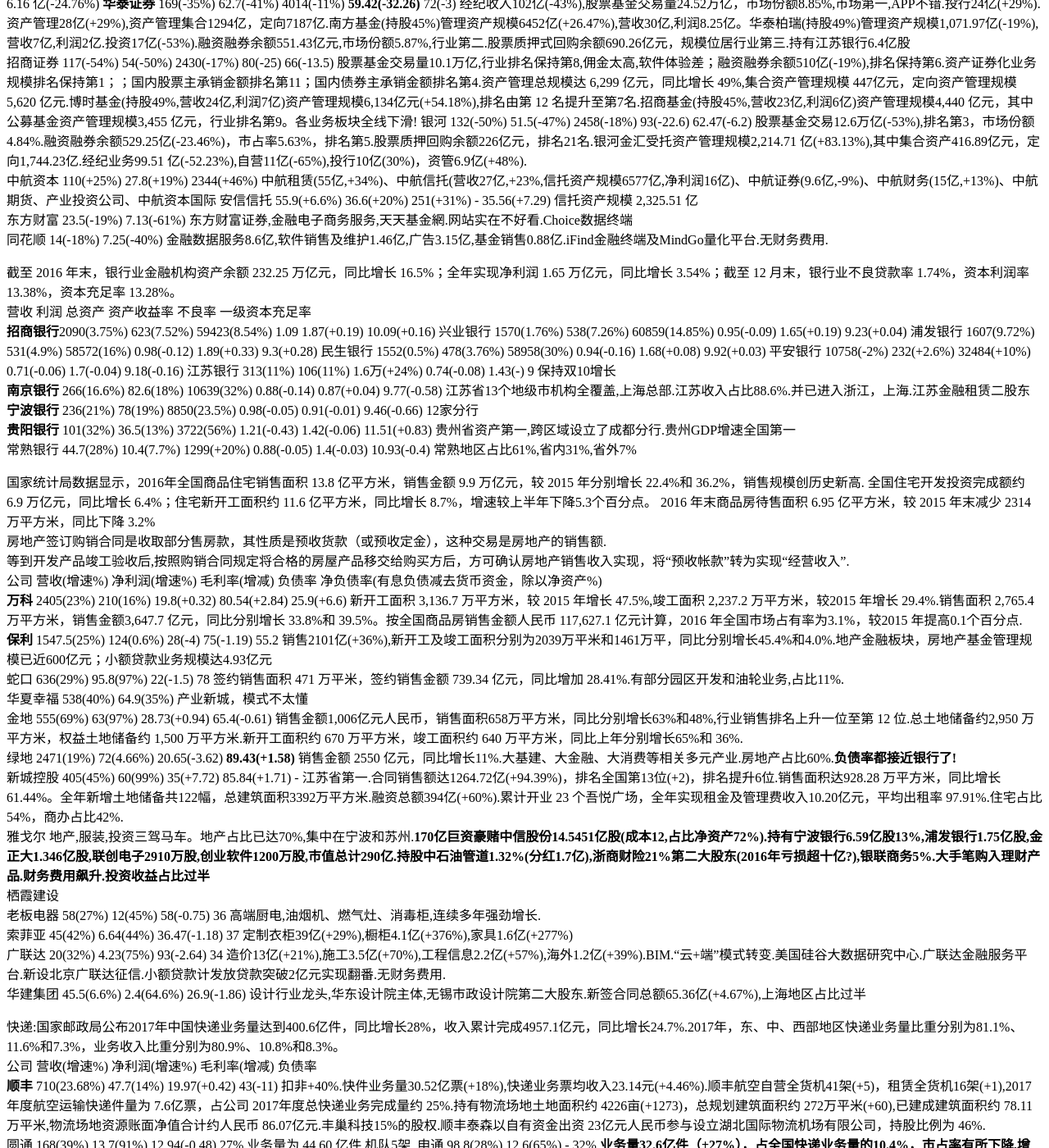
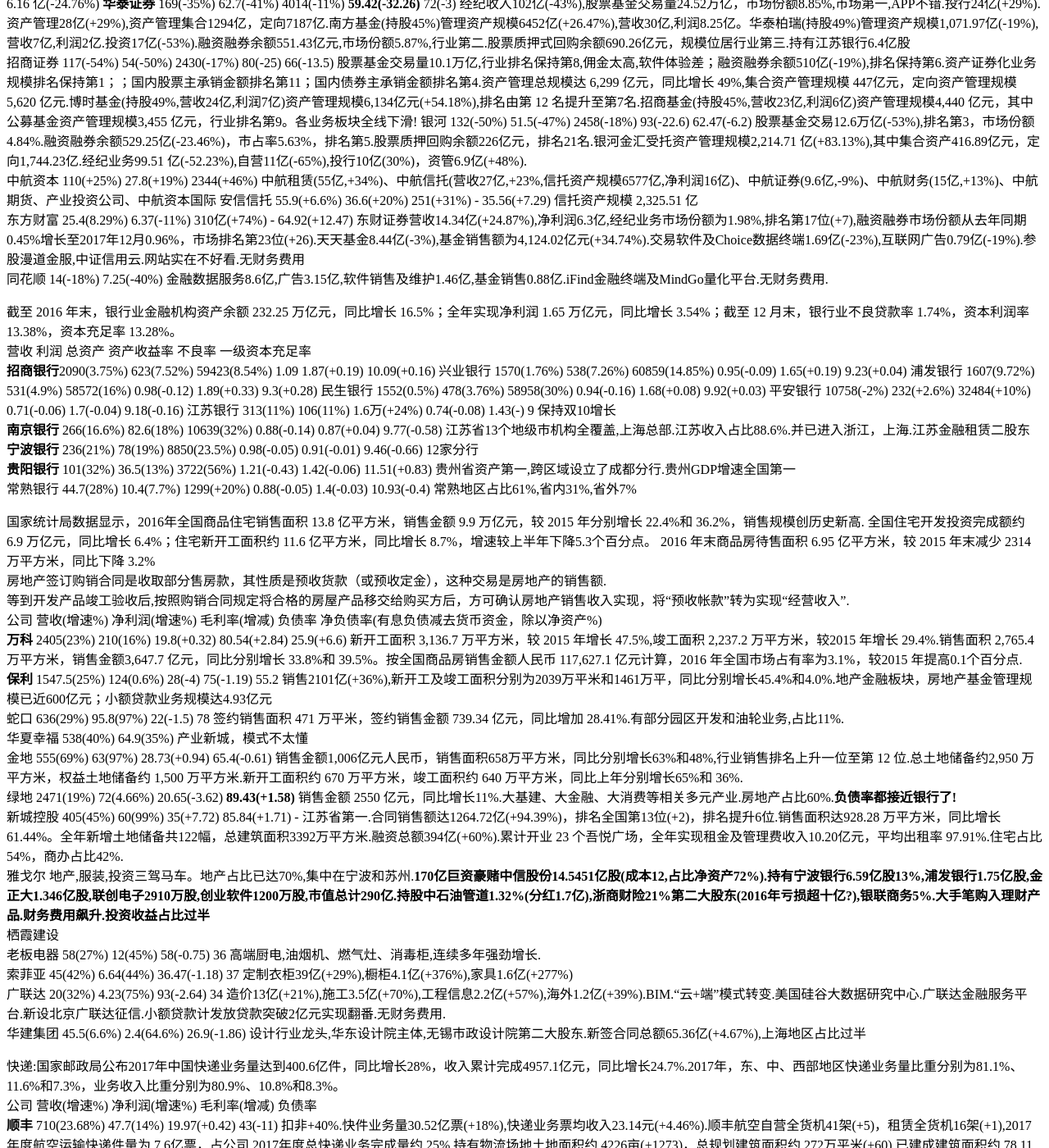
Before and after one commit to kingofhawks/kingofhawks.github.io, a Jekyll site: the page built from _posts/2017-11-24-重点上市公司2017年报汇总.md, in a window 1280 px wide and 1400 px high, scrolled down 5170 px. Shown: the whole window at 82% size. Built offline with Jekyll 4.4.1, drawn with Linux system fonts in a browser that asks for light colours; our own code applies the rules of GitHub Pages for plain Markdown files; some of the changed text lies outside the part shown.

Commit message:
update post

```diff
--- a/_posts/2017-11-24-重点上市公司2017年报汇总.md
+++ b/_posts/2017-11-24-重点上市公司2017年报汇总.md
@@ -132,17 +132,17 @@
 
 
 公司        营收(增速%)       净利润(增速%)      总资产(增速)   净资本/净资产%    资产负债率%
-**中信证券** 380(-32%)        103(-47%)          5974(-3%)     78.66            68.51(-1.05)   财务杠杆率3.18 倍.股权融资主承销2,408 亿元，市场份额 11.76%，行业第一；债券主承销规模 3,797 亿元，市场份额 2.55%，排名同业第二；境内并购交易规模 1,197 亿元，市场份额 14.15%，排名行业第一；股票基金交易总量14.92万亿，市场份额5.72%，排名行业第二；资产管理规模1.8万亿，市场份额 10.5%，行业第一,其中集合1816亿,定向15900亿,管理费收入21亿.融资融券余额626.76亿(-15%),市场份额 6.67%，排名行业第一；新三板股票发行人民币 141 亿元，市场份额 10.15%，市场排名第一。经纪收入121亿(-44%),资管71亿(-7%),投资49亿(-72%),投行52亿(+16%).金石投资营收32亿,利润16.7亿.中信期货营收10亿,利润3.6亿.华夏基金持股62%,管理资产10,058.46 亿(+16.37%),营收41亿,利润14.6亿.
-**国泰君安**  257.65(-31%)     98(-37%)         4117(-9%)      89(-5)            61.66        各项指标TOP3.经纪70亿(-60%),投行35(14%),资产管理23(6.85%),利息45.55(-16%)，投资77(-16%).融资融券余额577.35亿元，市场份额 6.15%，行业第2.股票基金交易量13.8万亿,市场份额5.09%，排名行业第3.资产管理规模为8,464.26亿(+39.08%),营业收入21.11亿，净利润8.45亿.国联安基金管理规模411亿，营业收入4.95亿，利润1.34亿.国泰君安期货营业收入9.71亿元，净利润3.13亿.上海证券持股51%,营业收入43.22 亿元，净利润 22.39 亿.
+**中信证券**380(-32%)        103(-47%)          5974(-3%)     78.66            68.51(-1.05)   财务杠杆率3.18 倍.股权融资主承销2,408 亿元，市场份额 11.76%，行业第一；债券主承销规模 3,797 亿元，市场份额 2.55%，排名同业第二；境内并购交易规模 1,197 亿元，市场份额 14.15%，排名行业第一；股票基金交易总量14.92万亿，市场份额5.72%，排名行业第二；资产管理规模1.8万亿，市场份额 10.5%，行业第一,其中集合1816亿,定向15900亿,管理费收入21亿.融资融券余额626.76亿(-15%),市场份额 6.67%，排名行业第一；新三板股票发行人民币 141 亿元，市场份额 10.15%，市场排名第一。经纪收入121亿(-44%),资管71亿(-7%),投资49亿(-72%),投行52亿(+16%).金石投资营收32亿,利润16.7亿.中信期货营收10亿,利润3.6亿.华夏基金持股62%,管理资产10,058.46 亿(+16.37%),营收41亿,利润14.6亿.
+**国泰君安** 257.65(-31%)     98(-37%)         4117(-9%)      89(-5)            61.66        各项指标TOP3.经纪70亿(-60%),投行35(14%),资产管理23(6.85%),利息45.55(-16%)，投资77(-16%).融资融券余额577.35亿元，市场份额 6.15%，行业第2.股票基金交易量13.8万亿,市场份额5.09%，排名行业第3.资产管理规模为8,464.26亿(+39.08%),营业收入21.11亿，净利润8.45亿.国联安基金管理规模411亿，营业收入4.95亿，利润1.34亿.国泰君安期货营业收入9.71亿元，净利润3.13亿.上海证券持股51%,营业收入43.22 亿元，净利润 22.39 亿.
 海通证券     280(-26%)         80(-49%)         5608(-2.7%)    77.7(-15)         73.3(-0.76)   经纪85亿(-48%),投行21亿(+20%),资管18亿(-49%),自营83亿(-7%)，直投10亿(-9%),融资租赁20亿(19%),境外39亿(+10%).股票基金交易金额占比4.47%，排名第六.融资类业务规模达到1406 亿元（含海通资管公司），排名行业第一。海通资管公司、海富通基金(持股51%)和富国基金(持股28%)的资产管理总规模达到 1.48 万亿元，增长57%
-广发证券  207(-38%)        80(-39%)         3598(-14%)     93.22(+5.48)      70.32(-3.16)   行业前5.投资银行业务收入27.38亿(+32.55%)；财富管理业务收入89.39亿元(-49%)；交易及机构客户服务收入22.67亿(-64.04%)；投资管理收入61.82 亿(+6.12%).股票基金成交量 11.83 万亿，行业排名第5位.融资融券余额540.85亿(-19.18%)，市场占有率5.76%，行业第五.融资融券利息收入41.89亿(-44.13%).广发资管管理资产规模为7168亿(+23%),其中集合3681亿，定向3211亿,管理费净收入19.24亿(+65.53%).广发基金51.13%股权,公募基金规模合计3,047.60亿(-7.66%),行业排名第11.收入24.77亿(-15.25%),净利润7.77亿(-13.07%).易方达基金(持股25%),基金规模4,282.90 亿(-25%)，行业第三,净利润13.40亿(+12.57%).广发信德从事私募股权投资管理业务,收入6.16 亿(-24.76%)
+广发证券     207(-38%)        80(-39%)         3598(-14%)     93.22(+5.48)      70.32(-3.16)   行业前5.投资银行业务收入27.38亿(+32.55%)；财富管理业务收入89.39亿元(-49%)；交易及机构客户服务收入22.67亿(-64.04%)；投资管理收入61.82 亿(+6.12%).股票基金成交量 11.83 万亿，行业排名第5位.融资融券余额540.85亿(-19.18%)，市场占有率5.76%，行业第五.融资融券利息收入41.89亿(-44.13%).广发资管管理资产规模为7168亿(+23%),其中集合3681亿，定向3211亿,管理费净收入19.24亿(+65.53%).广发基金51.13%股权,公募基金规模合计3,047.60亿(-7.66%),行业排名第11.收入24.77亿(-15.25%),净利润7.77亿(-13.07%).易方达基金(持股25%),基金规模4,282.90 亿(-25%)，行业第三,净利润13.40亿(+12.57%).广发信德从事私募股权投资管理业务,收入6.16 亿(-24.76%)
 **华泰证券**  169(-35%)        62.7(-41%)        4014(-11%)  **59.42(-32.26)**   72(-3)        经纪收入102亿(-43%),股票基金交易量24.52万亿，市场份额8.85%,市场第一,APP不错.投行24亿(+29%).资产管理28亿(+29%),资产管理集合1294亿，定向7187亿.南方基金(持股45%)管理资产规模6452亿(+26.47%),营收30亿,利润8.25亿。华泰柏瑞(持股49%)管理资产规模1,071.97亿(-19%),营收7亿,利润2亿.投资17亿(-53%).融资融券余额551.43亿元,市场份额5.87%,行业第二.股票质押式回购余额690.26亿元，规模位居行业第三.持有江苏银行6.4亿股
 招商证券      117(-54%)        54(-50%)         2430(-17%)     80(-25)            66(-13.5)    股票基金交易量10.1万亿,行业排名保持第8,佣金太高,软件体验差；融资融券余额510亿(-19%),排名保持第6.资产证券化业务规模排名保持第1；；国内股票主承销金额排名第11；国内债券主承销金额排名第4.资产管理总规模达 6,299 亿元，同比增长 49%,集合资产管理规模 447亿元，定向资产管理规模 5,620 亿元.博时基金(持股49%,营收24亿,利润7亿)资产管理规模6,134亿元(+54.18%),排名由第 12 名提升至第7名.招商基金(持股45%,营收23亿,利润6亿)资产管理规模4,440 亿元，其中公募基金资产管理规模3,455 亿元，行业排名第9。各业务板块全线下滑!
 银河         132(-50%)         51.5(-47%)       2458(-18%)    93(-22.6)           62.47(-6.2)  股票基金交易12.6万亿(-53%),排名第3，市场份额4.84%.融资融券余额529.25亿(-23.46%)，市占率5.63%，排名第5.股票质押回购余额226亿元，排名21名.银河金汇受托资产管理规模2,214.71 亿(+83.13%),其中集合资产416.89亿元，定向1,744.23亿.经纪业务99.51 亿(-52.23%),自营11亿(-65%),投行10亿(30%)，资管6.9亿(+48%).
-中航资本      110(+25%)      27.8(+19%)         2344(+46%)    中航租赁(55亿,+34%)、中航信托(营收27亿,+23%,信托资产规模6577亿,净利润16亿)、中航证券(9.6亿,-9%)、中航财务(15亿,+13%)、中航期货、产业投资公司、中航资本国际
-安信信托    55.9(+6.6%)    36.6(+20%)      251(+31%)            -                  35.56(+7.29)     信托资产规模 2,325.51 亿
-东方财富   23.5(-19%)      7.13(-61%)     东方财富证券,金融电子商务服务,天天基金網.网站实在不好看.Choice数据终端
-同花顺     14(-18%)         7.25(-40%)     金融数据服务8.6亿,软件销售及维护1.46亿,广告3.15亿,基金销售0.88亿.iFind金融终端及MindGo量化平台.无财务费用.
+中航资本      110(+25%)        27.8(+19%)        2344(+46%)    中航租赁(55亿,+34%)、中航信托(营收27亿,+23%,信托资产规模6577亿,净利润16亿)、中航证券(9.6亿,-9%)、中航财务(15亿,+13%)、中航期货、产业投资公司、中航资本国际
+安信信托     55.9(+6.6%)      36.6(+20%)      251(+31%)            -               35.56(+7.29)     信托资产规模 2,325.51 亿
+东方财富     25.4(8.29%)      6.37(-11%)      310亿(+74%)          -              64.92(+12.47) 东财证券营收14.34亿(+24.87%),净利润6.3亿,经纪业务市场份额为1.98%,排名第17位(+7),融资融券市场份额从去年同期0.45%增长至2017年12月0.96%，市场排名第23位(+26).天天基金8.44亿(-3%),基金销售额为4,124.02亿元(+34.74%).交易软件及Choice数据终端1.69亿(-23%),互联网广告0.79亿(-19%).参股漫道金服,中证信用云.网站实在不好看.无财务费用
+同花顺     14(-18%)         7.25(-40%)     金融数据服务8.6亿,广告3.15亿,软件销售及维护1.46亿,基金销售0.88亿.iFind金融终端及MindGo量化平台.无财务费用.
 
 截至 2016 年末，银行业金融机构资产余额 232.25 万亿元，同比增长 16.5%；全年实现净利润 1.65 万亿元，同比增长 3.54%；截至 12 月末，银行业不良贷款率 1.74%，资本利润率13.38%，资本充足率 13.28%。
            营收             利润           总资产         资产收益率              不良率            一级资本充足率
@@ -190,7 +190,7 @@
 航发动力   222(-5%)      8.9(-13%)       20(-0.53)        69(+7)          3.3(10%/1.49%)      2140     航空发动机占比79%(+8.75%),黎明公司\黎阳动力\南方公司,估值高.对标普拉特—惠特尼,GE,罗尔斯-罗伊斯
 中航飞机  310(+19%)      4.7(14%)        7(-0.55)         40              4.4(222%/1.68%)     2840(+394)      军机运输机运20，轰炸机等.新舟整机1架.C919机身\ARJ21等零部件，国际外包(波音737、空客A320零部件).**估值高**
 中国动力                                                                            中船重工旗下船用动力为主
-**中航光电**   58(23.9%)       7.33(29%)       33.64(+0.06)    52              4.3(43%/7.37%)     2105(+136)       连接器,防务,新能源汽车，大飞机.中航光电精密进入消费电子智能手机
+**中航光电**63.6(8.66%)  8.25(12%)       34.96(+1.32)    52              4.3(43%/7.37%)     2105(+136)       连接器全球行业综合排名提升至第十三。电连接器占比58%.防务,新能源汽车，大飞机.中航光电精密进入消费电子智能手机.估值略高.
 **中航沈飞**  沈飞集团
 
 TMT
@@ -198,10 +198,10 @@
 海康威视   319(26%)        74(26%)         41.58(+1.48)    全球最大的安防厂商,行业垄断地位,业绩持续高增长,无财务费用
 康德新    74(43%)          14(40%)         37.34(-176)     50 高分子材料(光学膜占比78%),互联网智能应用、新能源汽车
 立讯精密   101(39%)        10.78(71%)      22(+0.37)       49.26           5.8(44%/5.74%)      1940(+255)       消费电子43%,电脑占比38%,其他汽车、通讯行业.外销占比87%,连接器，线缆等
-**皖新传媒**76(15%)         10.6(37%)       19.22(-1.74)    23  走势彪悍,以持有的 16 处自有门店物业设立REIT.试水物流金融
-汇川技术  36.6(32%)         9.3(15%)        48.12(-0.35)    40              工业自动化.国内新能源客车(宇通合作)电机控制器最大供应商.新能源汽车领域共实现销售收入 8.45 亿元，同比增长 31%.电梯一体化业务实现销售收入 9.68 亿元，同比增长 8%.轨道交通业务实现收入2.29 亿
-长盈精密   61(57%)         6.8(52%)                         50              金属外观件占比68%,连接器,电磁屏蔽件,智能手机元器件市场.前两名客户占比过半
-乐视网    219(68%)        5.5(-3%)          -               68    终端101亿(+66%),会员收入67亿(+79%),广告40亿(+51%).财务费用飙升.**危机爆发**
+**皖新传媒**76(15%)         10.6(37%)      19.22(-1.74)    23  走势彪悍,以持有的 16 处自有门店物业设立REIT.试水物流金融
+汇川技术  36.6(32%)         9.3(15%)       48.12(-0.35)    40              工业自动化.国内新能源客车(宇通合作)电机控制器最大供应商.新能源汽车领域共实现销售收入 8.45 亿元，同比增长 31%.电梯一体化业务实现销售收入 9.68 亿元，同比增长 8%.轨道交通业务实现收入2.29 亿
+长盈精密   61(57%)         6.8(52%)                         50              金属外观件占比68%,连接器,电磁屏蔽件,智能手机元器件市场.前两名客户占比过半 光环新网   40(75%)         4.35(30%)       20.53(-6.41)          AWS合作.云计算占比70%,IDC30%.中金云网从事云计算服务\数据中心外包,营收6.3亿,利润2.18亿.95倍溢价收购的无双科技的主营业务为搜索引擎营销及相关服务,营收13亿,利润0.84亿.科信盛彩.上海嘉定\房山绿色云计算基地.**收购来的公司利润占比超过了70%,不排除无双科技可能在业绩承诺期后出现营业利润下滑的风险**
+乐视网    219(68%)         5.5(-3%)          -               68    终端101亿(+66%),会员收入67亿(+79%),广告40亿(+51%).财务费用飙升.**危机爆发**
 卫宁健康  9.5(26.7%)       5.18(240%)       54(+0.24)      30            医院和卫生管理机构.扣非后1.64亿(18%)
 机器人   20(20%)           4.1(4%)          31.67(-2.05)    -  **增速放缓**
 华宇软件  18(34%)          2.7(30%)                         38             法院(占比65%)、检察院、司法行政、食品安全、党政办公.布局机器学习,数据分析.实力还行
```
